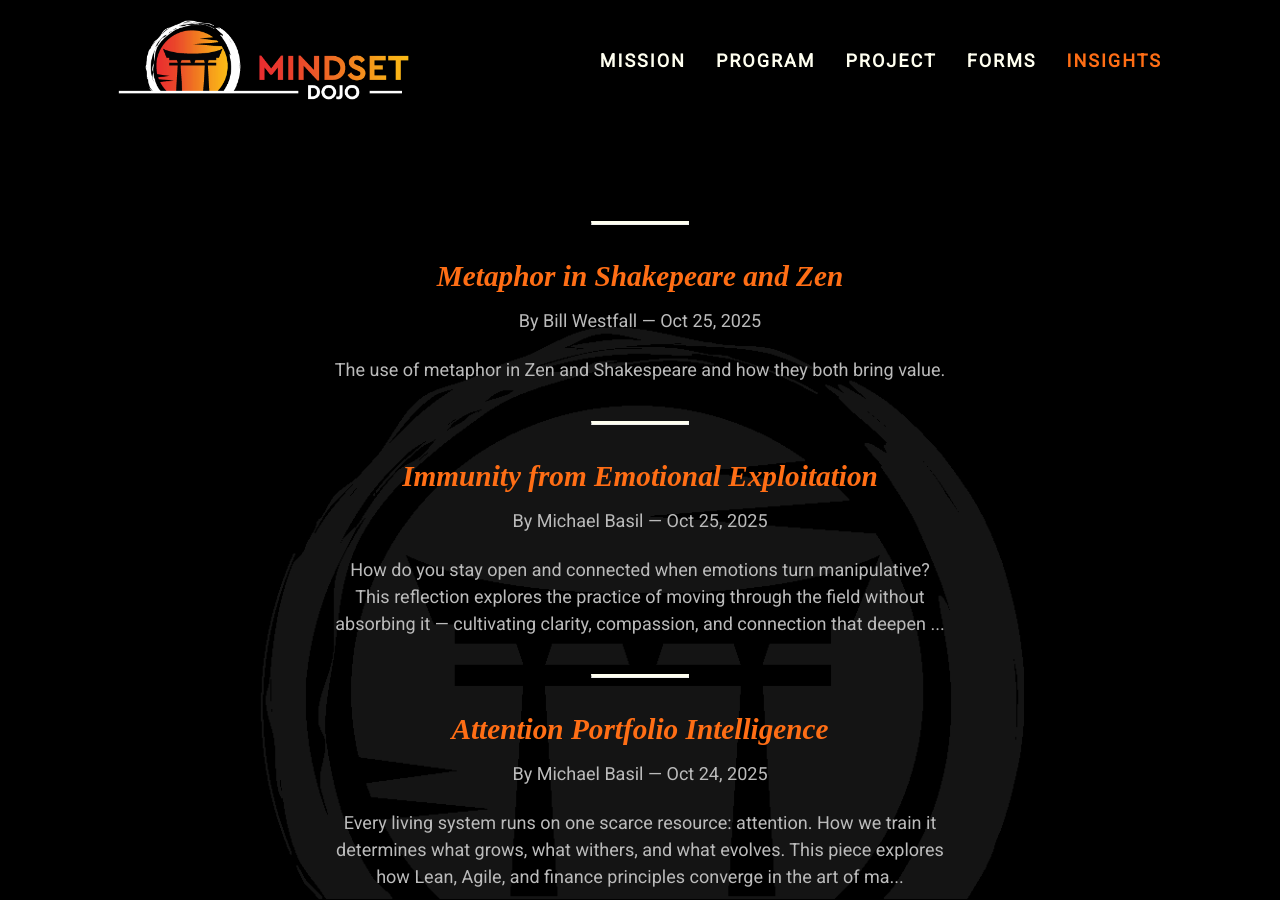
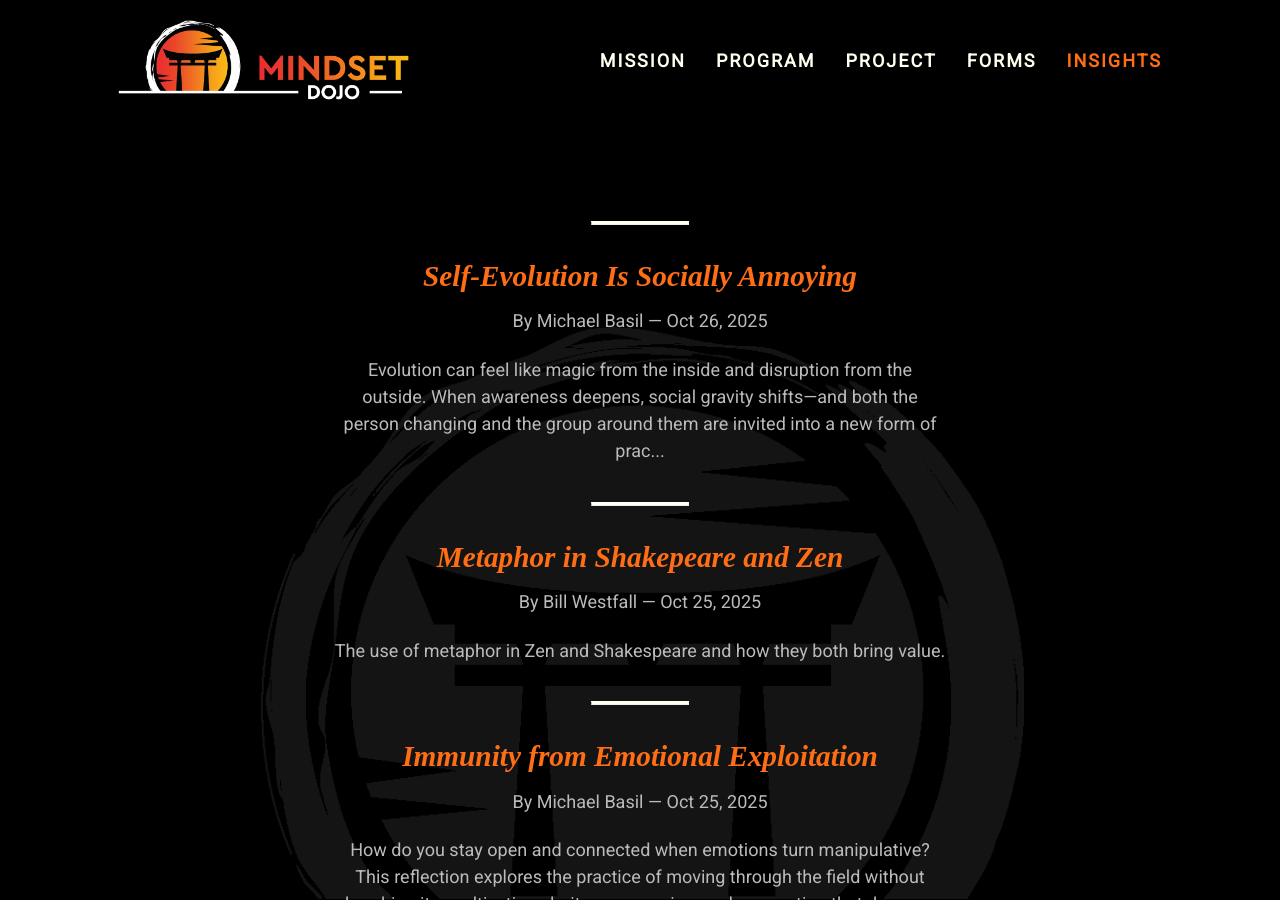
Before and after one commit to mindset-dojo/mindset-dojo.github.io, a Jekyll site: the page built from insights.md, in a window 1280 px wide and 900 px high, scrolled down 414 px. Built offline with Jekyll 4.4.1, drawn with Linux system fonts in a browser that asks for light colours; some web fonts are replaced; some of the changed lines change nothing that is shown; some of the changed text lies outside the part shown.

Commit message:
feat: Self-evolution is Socially Annoying article

```diff
--- a/_data/sections/program.yaml
+++ b/_data/sections/program.yaml
@@ -124,8 +124,8 @@ sections:
           intention: Shadow
           edge: Demonstrate MetaShift Forms in a live Circle
           flows:
-            - label: Spiraling with the Shadow in Star Wars
-              url: /insights/spiraling-with-the-shadow-in-star-wars/
+            - label: "Self-Evolution Is Socially Annoying"
+              url: /insights/self-evolution-socially-annoying/
             - label: Negotiation 9™ Move - “I” Messages
               url: https://www.blackswanltd.com/newsletter/infographic-the-black-swan-groups-negotiation-9
             - label: Negotiation 9™ Move - Encouragers
--- /dev/null
+++ b/_insights/2025-10-26-self-evolution-is-socially-annoying.md
@@ -0,0 +1,59 @@
+---
+layout: insight
+title: Self-Evolution Is Socially Annoying
+title_mark: Socially Annoying
+published_date: 2025-10-26
+refactored_date: 2025-10-26
+authors:
+  - michael-basil
+forms:
+  - dojo
+  - circle
+  - mat
+  - geuine-gratitude-expression
+  - integration-under-fire
+principles:
+  - relax
+  - center
+  - meet
+  - resonate
+excerpt: >
+  Evolution can feel like magic from the inside and disruption from the outside.
+  When awareness deepens, social gravity shifts—and both the person changing and
+  the group around them are invited into a new form of practice.
+  This reflection explores the awkward, essential art of staying connected while we evolve.
+---
+
+*(What follows is part of my evolving map of understanding, rather than objective conclusions. I’m open to hear what resonates, what snags, what edges or gaps you notice.)*
+
+---
+
+I’ve been reflecting on how people change—how *I* change—and how uncomfortable that can be for everyone nearby.
+
+When someone goes through a 12-step program, a meditation retreat, a committed phase of spiritual growth, a divorce, a near-death experience, or just a really effective stretch of inner training, they come back different. In my experience, they often vibrate at a new frequency.
+
+And for a while, that difference can be… annoying. Socially annoying. Because evolution shifts the social gravity around us.
+
+---
+
+To focus on one case I find especially interesting right now: I haven’t been through a 12-step program myself, but I’ve known people who have. Some seemed softer, humbler, clearer. Others came through burning bright with new conviction—so bright it was hard for their circles to adjust.
+
+I’ve noticed the same with meditators, spiritual practitioners, and anyone going deep into awareness work (myself included). For me, there’s usually a phase where the ego tries to cooperate with the new awareness—where the old driver of identity wants to manage the transformation rather than trust it. It’s awkward. The rope that once saved me still hangs at my side while I try to walk freely across new ground.
+
+Zen philosophy, so to speak, might describe this as a kind of *middle-path mess.* The climb continues, but the tools that once rescued us eventually need to be released.
+
+---
+
+From what I’ve lived and witnessed, the rope becomes a raft, and in time even the raft drifts away. Although, if I focus into the distance, I sometimes notice people in that same raft now—or I turn around and realize I’m in a raft again, only this time it’s bigger, steadier, filled with more people. It’s kind of cool.
+
+And yet, from inside the experience, evolution can feel isolating. When growth unsettles a familiar system, the group often tries—consciously or not—to pull the evolving one back into balance. Contain. Correct. Sometimes even cast out. It’s painful to feel the tremor of belonging loosen, to watch faces that once mirrored comfort now reflect confusion or quiet resistance.
+
+Sitting with that—without closing off or collapsing—is its own form of training. Perhaps the deepest one. Learning to stay present in acceptance and love while your shape is still changing.
+
+---
+
+I’m grateful for the **seriously playful, playfully serious training partners** in the circles I’m familiar with—people willing to practice attention, regulation, and reflection in real time, to stay kind even when our evolution annoys each other a bit.
+
+Because every messy phase feels, in hindsight, like part of the choreography. And maybe that’s what training really is: learning how to stay connected while we evolve.
+
+⛩️🌿
```
